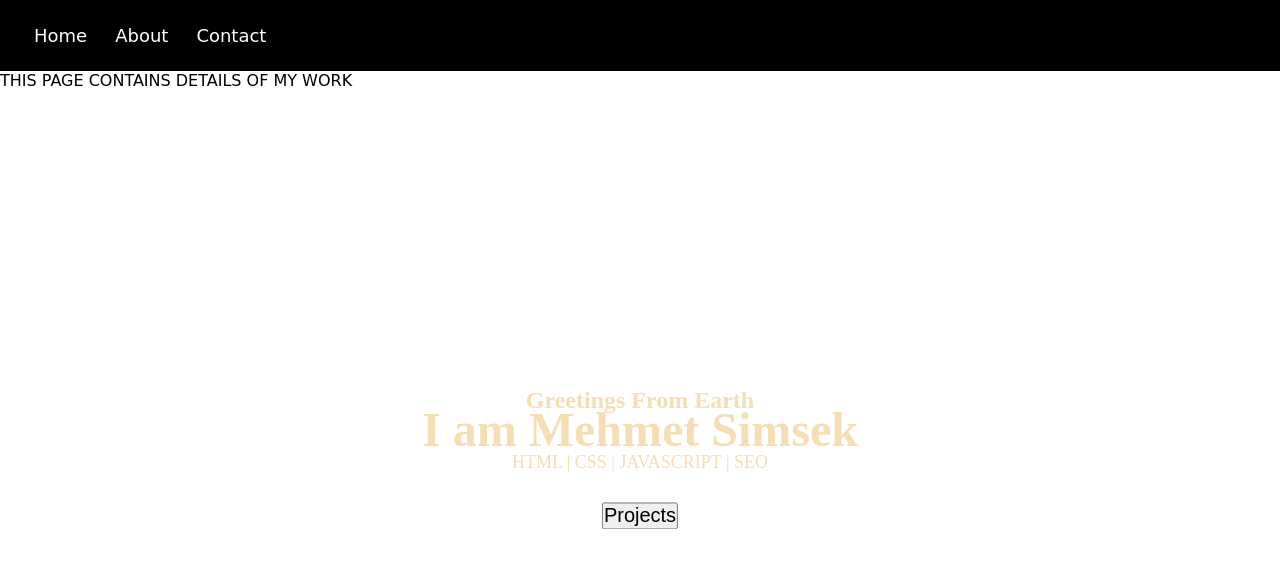
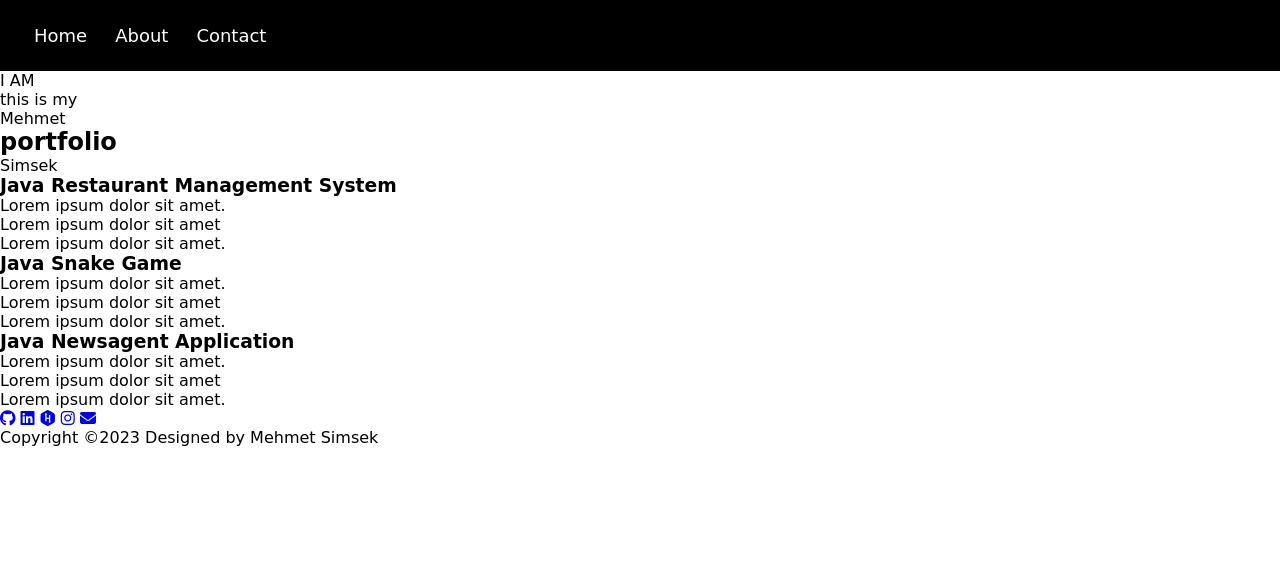
Before and after one commit to SimsekMehmet1/MehmetSimsek.github.io, a plain HTML site: page Home.html in a window 1280 px wide. Drawn offline with Linux system fonts and the light colour scheme.

Commit message:
Developed footer added contacts to footer page still has to be fully designed last touches has to be made

```diff
--- a/Home.html
+++ b/Home.html
@@ -5,38 +5,95 @@
     <meta name="viewport" content="width=device-width, initial-scale=1.0" />
     <title>Document</title>
     <link rel="stylesheet" href="Home.css" />
+    <link
+      rel="stylesheet"
+      href="https://cdnjs.cloudflare.com/ajax/libs/font-awesome/6.4.2/css/all.min.css"
+    />
   </head>
   <body>
     <nav class="navbar">
-      <!-- NAVIGATION MENU -->
-      <!-- <ul class="nav-links"> -->
-        <!-- <input type="checkbox" id="checkbox_toggle" />
-        <label for="checkbox_toggle" class="hamburger">&#9776;</label> -->
-
-        <!-- NAVIGATION MENUS -->
-        <div class="menu">
-          <li><a href="#HOME">Home</a></li>
-          <li><a href="'ABOUT">About</a></li>
-          <li><a href="#CONATCT">Contact</a></li>
-        </div>
-      </ul>
+      <div class="menu">
+        <li><a href="Home.html">Home</a></li>
+        <li><a href="'ABOUT">About</a></li>
+        <li><a href="Contact.html">Contact</a></li>
+      </div>
     </nav>
 
+    <section id="section-1">
+      <p id="iAm">I AM</p>
+      <p id="isMy">this is my</p>
+      <p id="firstName">Mehmet</p>
+      <h1>portfolio</h1>
+      <p id="lastName">Simsek</p>
+      <a id="scroll-btn" href="#section-2"></a>
+    </section>
 
-<div class="Intro">
-    <h3>Greetings From Earth</h3>
-    <h1>I am Mehmet Simsek</h1>
-    <p>HTML | CSS | JAVASCRIPT | SEO </p>
-<button id="myBtn" type="button">Projects</button>
-</div>
+    <section id="section-2">
+      <div class="box">
+        <!-- <div class="icon"><i class="fa fa-info" aria-hidden="true"></i>
+        </div>  -->
+        <div class="content-1">
+          <h3>Java Restaurant Management System</h3>
+          <li>Lorem ipsum dolor sit amet.</li>
+          <li>Lorem ipsum dolor sit amet</li>
+          <li>Lorem ipsum dolor sit amet.</li>
+        </div>
+      </div>
+      <div class="box">
+        <!-- <div class="icon"><i class="fa fa-info" aria-hidden="true"></i>
+      </div>  -->
+        <div class="content-2">
+          <h3>Java Snake Game</h3>
+          <div class="project-2">
+            <ul>
+              <li>Lorem ipsum dolor sit amet.</li>
+              <li>Lorem ipsum dolor sit amet</li>
+              <li>Lorem ipsum dolor sit amet.</li>
+            </ul>
+          </div>
+        </div>
+      </div>
+      <div class="box">
+        <!-- <div class="icon"><i class="fa fa-info" aria-hidden="true"></i>
+      </div>  -->
+        <div class="content-3">
+          <h3>Java Newsagent Application</h3>
+          <div class="project-3">
+            <ul>
+              <li>Lorem ipsum dolor sit amet.</li>
+              <li>Lorem ipsum dolor sit amet</li>
+              <li>Lorem ipsum dolor sit amet.</li>
+            </ul>
+          </div>
+        </div>
+      </div>
+    </section>
 
+    <footer class="footer">
+      <a href="https://github.com/SimsekMehmet1">
+        <i class="fa-brands fa-github" aria-hidden="true"></i
+      ></a>
 
+      <a href="https://www.linkedin.com/in/mehmet-simsek-ab1ba31ba/">
+        <i class="fa-brands fa-linkedin" aria-hidden="true"></i
+      ></a>
 
+      <a href="https://www.hackerrank.com/simsek_mehmet1">
+        <i class="fa-brands fa-hackerrank" aria-hidden="true"></i
+      ></a>
 
+      <a href="https://www.instagram.com/itsmehmetsimsek/">
+        <i class="fa-brands fa-instagram" aria-hidden="true"></i
+      ></a>
 
-<div class="Projects">
-<p>THIS PAGE CONTAINS DETAILS OF MY WORK</p>
-</div>
+      <a href="https://www.instagram.com/itsmehmetsimsek/">
+        <i class="fa fa-envelope" aria-hidden="true"></i
+      ></a>
+    </footer>
 
+    <footer class="footNav">
+      Copyright &copy;2023 Designed by
+      <span class="designer">Mehmet Simsek</span>
+    </footer>
   </body>
 </html>
```
